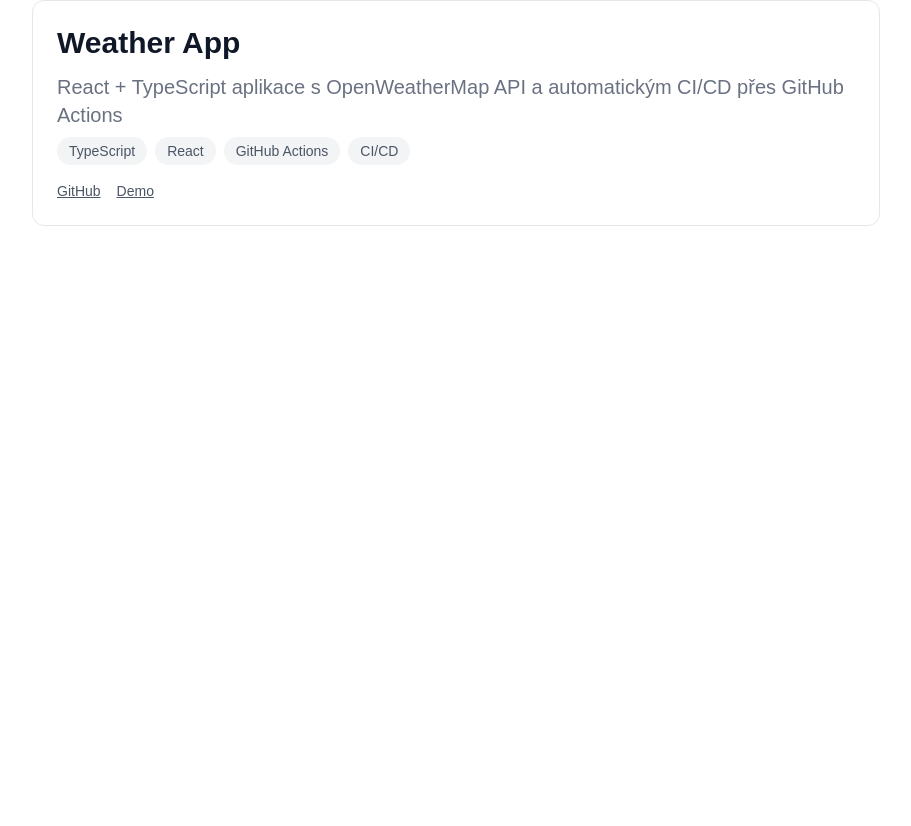
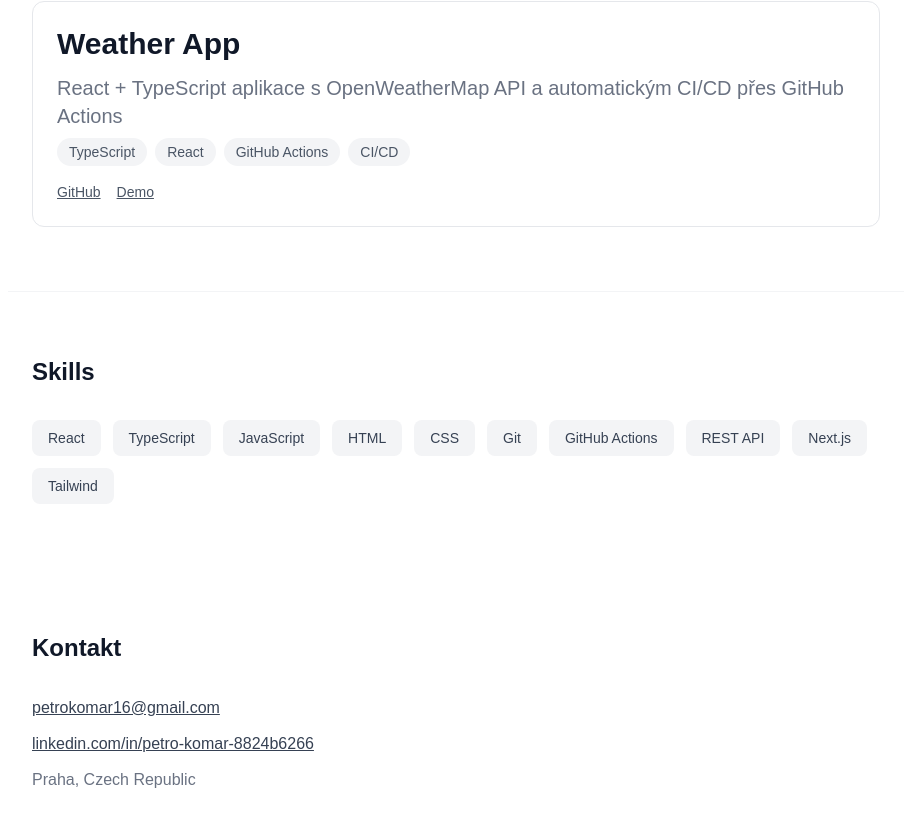
Before and after one commit to LazyTanakaS/Next.js-, a Next.js app: page / in a window 1280 px wide. Shown: the part 1082-1908 px from the top of the page, without its empty margins (184-1095 px from the left). Before the commit the page ends 1372 px from the top, so only its background shows below. Built offline with nearby package versions, Linux system fonts and the light colour scheme.

Commit message:
Add Skills, Contact sections and dividers

```diff
--- /dev/null
+++ b/app/components/Contact.tsx
@@ -0,0 +1,25 @@
+export default function Contact() {
+  return (
+    <section className="max-w-4xl mx-auto px-6 py-16">
+      <h2 className="text-2xl font-bold text-gray-900 mb-8">Kontakt</h2>
+
+      <div className="flex flex-col gap-3">
+        <a
+          href="mailto:petrokomar16@gmail.com"
+          target="_blank"
+          className="text-gray-700 hover:text-gray-900 underline"
+        >
+          petrokomar16@gmail.com
+        </a>
+        <a
+          href="https://www.linkedin.com/in/petro-komar-8824b6266/"
+          target="_blank"
+          className="text-gray-700 hover:text-gray-900 underline"
+        >
+          linkedin.com/in/petro-komar-8824b6266
+        </a>
+        <p className="text-gray-500">Praha, Czech Republic</p>
+      </div>
+    </section>
+  );
+}
--- /dev/null
+++ b/app/components/SkillBadge.tsx
@@ -0,0 +1,11 @@
+interface SkillBadgeProps {
+  skill: string;
+}
+
+export default function SkillBadge({ skill }: SkillBadgeProps) {
+  return (
+    <span className="px-4 py-2 bg-gray-100 text-gray-700 rounded-lg text-sm font-medium">
+      {skill}
+    </span>
+  );
+}
--- a/app/page.tsx
+++ b/app/page.tsx
@@ -1,4 +1,6 @@
+import Contact from "./components/Contact";
 import ProjectCard from "./components/ProjectCard";
+import SkillBadge from "./components/SkillBadge";
 
 export default function Home() {
   return (
@@ -31,6 +33,8 @@ export default function Home() {
         </div>
       </section>
 
+      <hr className="max-w-4xl m-auto border-gray-100" />
+
       <section className="max-w-4xl mx-auto px-6 py-16  ">
         <h2 className="text-2xl font-bold text-gray-900 mb-8">Projekty</h2>
 
@@ -58,6 +62,27 @@ export default function Home() {
           />
         </div>
       </section>
+
+      <hr className="max-w-4xl m-auto border-gray-100" />
+
+      <section className="max-w-4xl mx-auto px-6 py-16">
+        <h2 className="text-2xl font-bold text-gray-900 mb-8">Skills</h2>
+
+        <div className="flex flex-wrap gap-3">
+          <SkillBadge skill="React" />
+          <SkillBadge skill="TypeScript" />
+          <SkillBadge skill="JavaScript" />
+          <SkillBadge skill="HTML" />
+          <SkillBadge skill="CSS" />
+          <SkillBadge skill="Git" />
+          <SkillBadge skill="GitHub Actions" />
+          <SkillBadge skill="REST API" />
+          <SkillBadge skill="Next.js" />
+          <SkillBadge skill="Tailwind" />
+        </div>
+      </section>
+
+      <Contact />
     </main>
   );
 }
```
